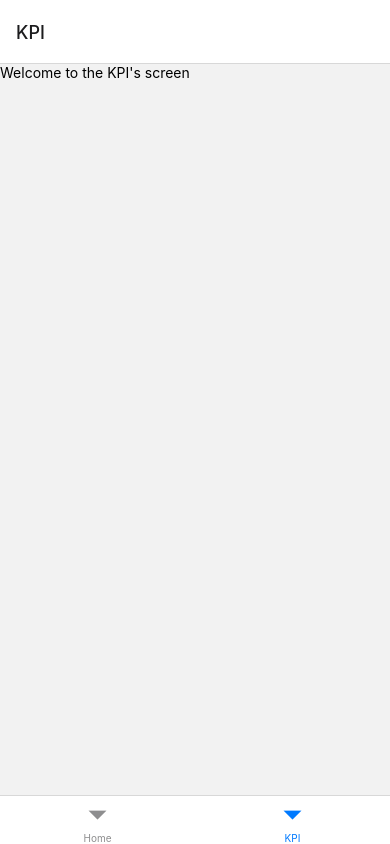
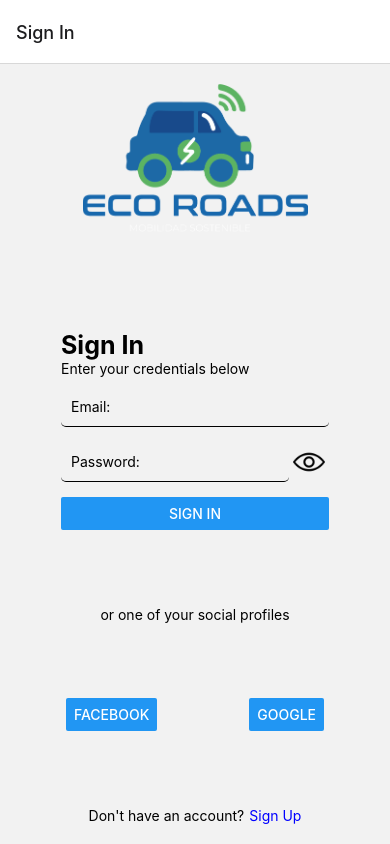
Before and after one commit to ggraciadev/front-hack, a React Native app: screen /KPI in a window 390 px wide. Built offline with nearby package versions, Linux system fonts and the light colour scheme.

Commit message:
Adding map

```diff
--- a/package.json
+++ b/package.json
@@ -17,13 +17,14 @@
     "axios": "^0.26.0",
     "expo": "~44.0.0",
     "expo-status-bar": "~1.2.0",
-    "expo-updates": "~0.11.6",
+    "expo-updates": "~0.11.7",
     "react": "17.0.1",
     "react-dom": "17.0.1",
     "react-native": "0.64.3",
     "react-native-config": "^1.4.5",
     "react-native-dotenv": "^3.3.1",
     "react-native-gesture-handler": "~2.1.0",
+    "react-native-maps": "0.29.4",
     "react-native-safe-area-context": "3.3.2",
     "react-native-screens": "~3.10.1",
     "react-native-web": "0.17.1"
--- a/src/Main.js
+++ b/src/Main.js
@@ -12,7 +12,7 @@
     const { auth } = useContext(AuthContext);
 
     return(
-        auth?.isSignedIn ?(
+        !auth?.isSignedIn ?(
             <NavigationContainer>
                 <Stack.Navigator
                     initialRouteName="SignIn"
--- a/src/pages/home/home.js
+++ b/src/pages/home/home.js
@@ -1,10 +1,19 @@
-import { View, Text } from 'react-native';
+import { View, Text, StyleSheet, Dimensions } from 'react-native';
+import MapView from 'react-native-maps';
 function HomeScreen() {
     return(
         <View>
             <Text>Welcome from the Home Screen</Text>
+            <MapView style={styles.map}/>
         </View>
     )
 }
 
+const styles  = StyleSheet.create({
+    map: {
+        width: Dimensions.get('window').width,
+        height: Dimensions.get('window').height,
+    }
+})
+
 export { HomeScreen }
```
Also changed, not shown: 1 other file (tests, documents, lock files or other folders).
